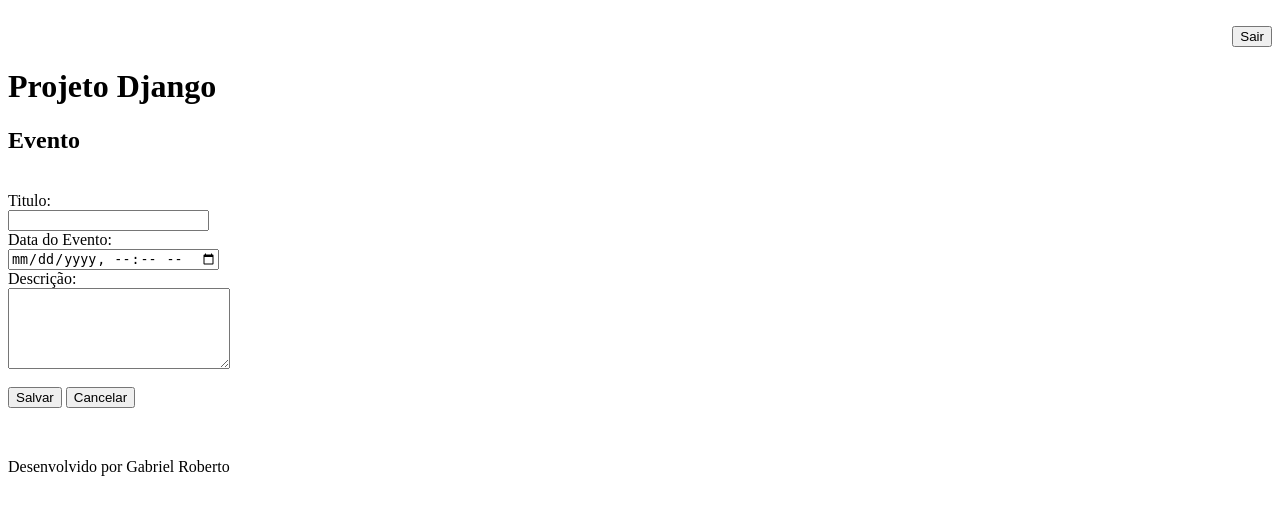
After one commit to narashiuka/Django-Projeto-1, a Django app: page /DjangoProjeto/evento/ in a window 1280 px wide. The commit adds this page. Shown: the top 515 px of the page. Run offline with Django 3.2, Linux system fonts and the light colour scheme; a user stored in the database is signed in.

Commit message:
Criação da página eventos com adição de dados

```diff
--- a/DjangoInovação/DjangoInovação/urls.py
+++ b/DjangoInovação/DjangoInovação/urls.py
@@ -16,9 +16,12 @@ urlpatterns = [
     path('contact/', views.contact, name='contact'),
     path('about/', views.about, name='about'),
     path('DjangoProjeto/', views.ListaEventos),
+    path('DjangoProjeto/evento/', views.evento),
+    path('DjangoProjeto/evento/submit', views.submit_evento),
     path('loginOne/', views.login_user),
     path('loginOne/submit', views.submit_login),
     path('DjangoProjeto/deslogarOne/', views.logout_user),
+    path('DjangoProjeto/evento/deslogarOne/', views.logout_user),
     path('login/',
          LoginView.as_view
          (
--- a/DjangoInovação/app/templates/DjangoProjeto.html
+++ b/DjangoInovação/app/templates/DjangoProjeto.html
@@ -4,6 +4,8 @@
 
 {% block content %}
         <h2>Agendamento</h2>
+
+            <button  onclick="window.location.href = 'evento/'">Novo Evento</button>
 
         <ul>
             {% for evento in eventos %}
--- /dev/null
+++ b/DjangoInovação/app/templates/evento.html
@@ -0,0 +1,27 @@
+{% extends "modelPage.html" %}
+
+{% block content %}
+
+<h2>Evento</h2>
+
+    <form action="submit" method="POST"> {% csrf_token %}
+        <br>
+        <label>Titulo:</label>
+        <br>
+        <input type="text" name="titulo" size="22" />
+        <br>
+        <label>Data do Evento: </label>
+        <br>
+        <input type="datetime-local" name="data_evento" />
+        <br>
+        <label>Descrição:</label>
+        <br>
+        <textarea name="descricao" rows="5" cols="25"></textarea>
+        <br><br>
+
+        <button type="submit">Salvar</button>
+        <button onclick="window.location.href = '/'" type="button">Cancelar</button>
+
+    </form>
+
+{% endblock %}
--- a/DjangoInovação/app/views.py
+++ b/DjangoInovação/app/views.py
@@ -72,6 +72,9 @@ def submit_login(request):
             messages.error(request, "Usuário ou Senha inválidos")
     return redirect('/')
 
+@login_required(login_url='/loginOne/')
+def evento(request):
+    return render(request, 'evento.html')
 
 @login_required(login_url='/loginOne/')
 def ListaEventos(request):
@@ -79,3 +82,16 @@ def ListaEventos(request):
     event = Evento.objects.filter(Usuario=utilizador)
     dados = {'eventos': event}
     return render(request, 'DjangoProjeto.html', dados)
+
+@login_required(login_url='/loginOne/')
+def submit_evento(request):
+    if request.POST:
+        titulo = request.POST.get('titulo')
+        descricao = request.POST.get('descricao')
+        data_evento = request.POST.get('data_evento')
+        usuario = request.user
+        Evento.objects.create(titulo=titulo,
+                              data_evento=data_evento,
+                              descricao=descricao,
+                              Usuario=usuario)
+    return redirect('/')
```
Also changed, not shown: DjangoInovação/db.sqlite3, 2 other files.
